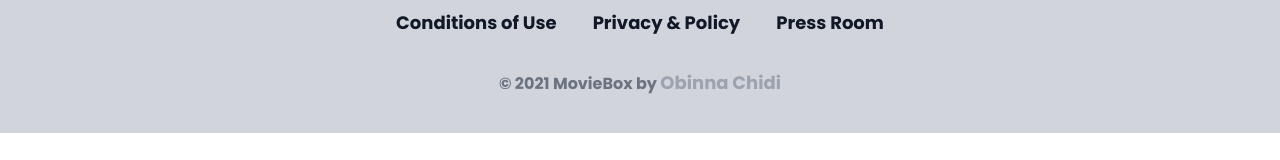
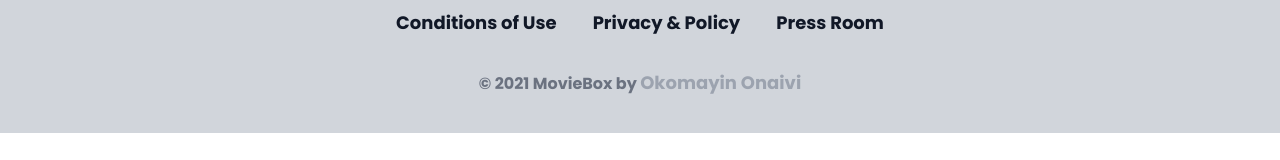
Before and after one commit to Onaivio/hngx-stage-two-task, a React (Vite) app: page /search/1 in a window 1280 px wide. Shown: the part 566-726 px from the top of the page. Built offline with nearby package versions, Linux system fonts and the light colour scheme; no server answers; the HTML template or start-up script is replaced by a standard one.

Commit message:
hng-stage-two movie box video web using react complete code base with tmdb api

```diff
--- a/src/components/Footer.jsx
+++ b/src/components/Footer.jsx
@@ -16,16 +16,10 @@ const Footer = () => {
               alt="facebook"
             />
           </Link>
-          <Link
-            className="hover:scale-110 transform transition-all"
-            to="https://instagram.com/chizzi01"
-          >
+          <Link className="hover:scale-110 transform transition-all" to="#">
             <img src={instagram} alt="instagram" />
           </Link>
-          <Link
-            className="hover:scale-110 transform transition-all"
-            to="https://twitter.com/codabytez"
-          >
+          <Link className="hover:scale-110 transform transition-all" to="#">
             <img src={twitter} alt="twitter" />
           </Link>
           <Link className="hover:scale-110 transform transition-all" href="#">
@@ -47,9 +41,9 @@ const Footer = () => {
           © 2021 MovieBox by{" "}
           <Link
             className="text-gray-400 text-lg font-bold hover:text-gray-800 transition-all hover:underline"
-            to="https://obinnachidi.vercel.app/"
+            to="https://onaivio.vercel.app/"
           >
-            Obinna Chidi
+            Okomayin Onaivi
           </Link>
         </div>
       </div>
```
